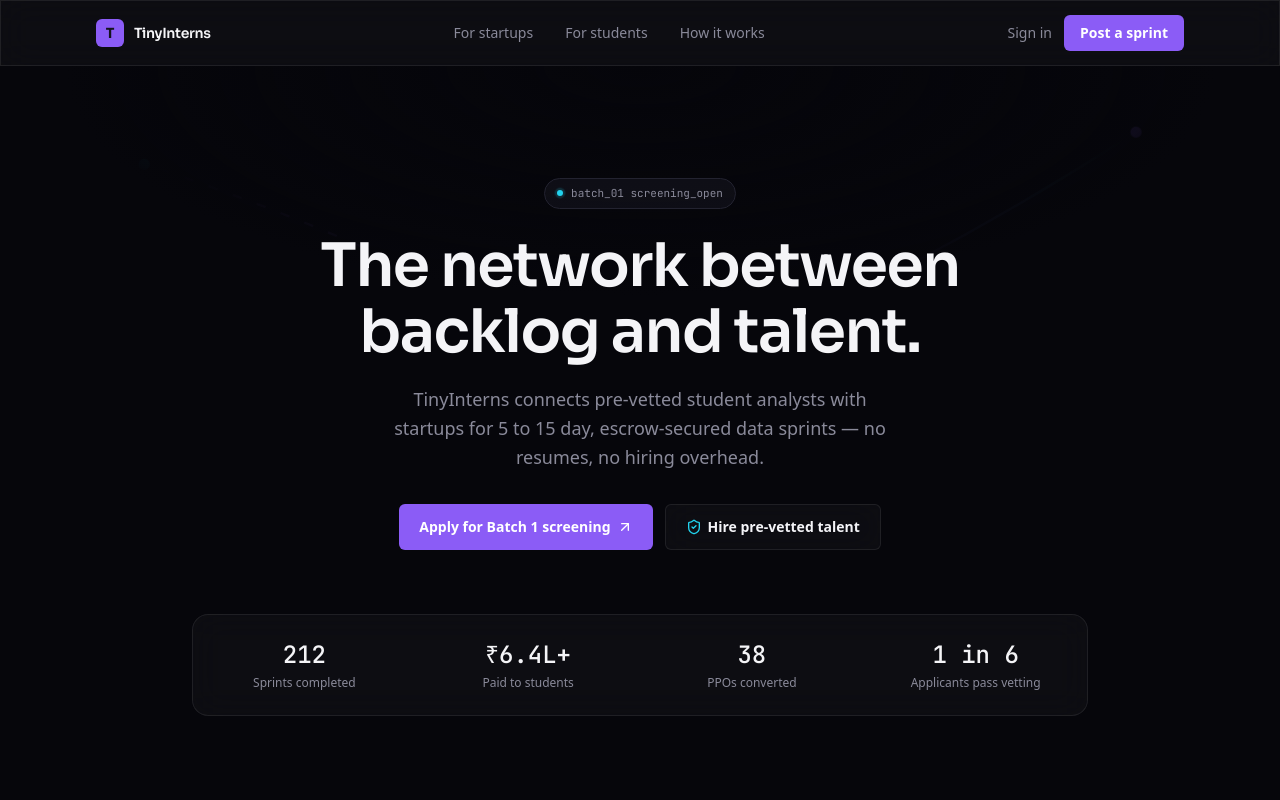
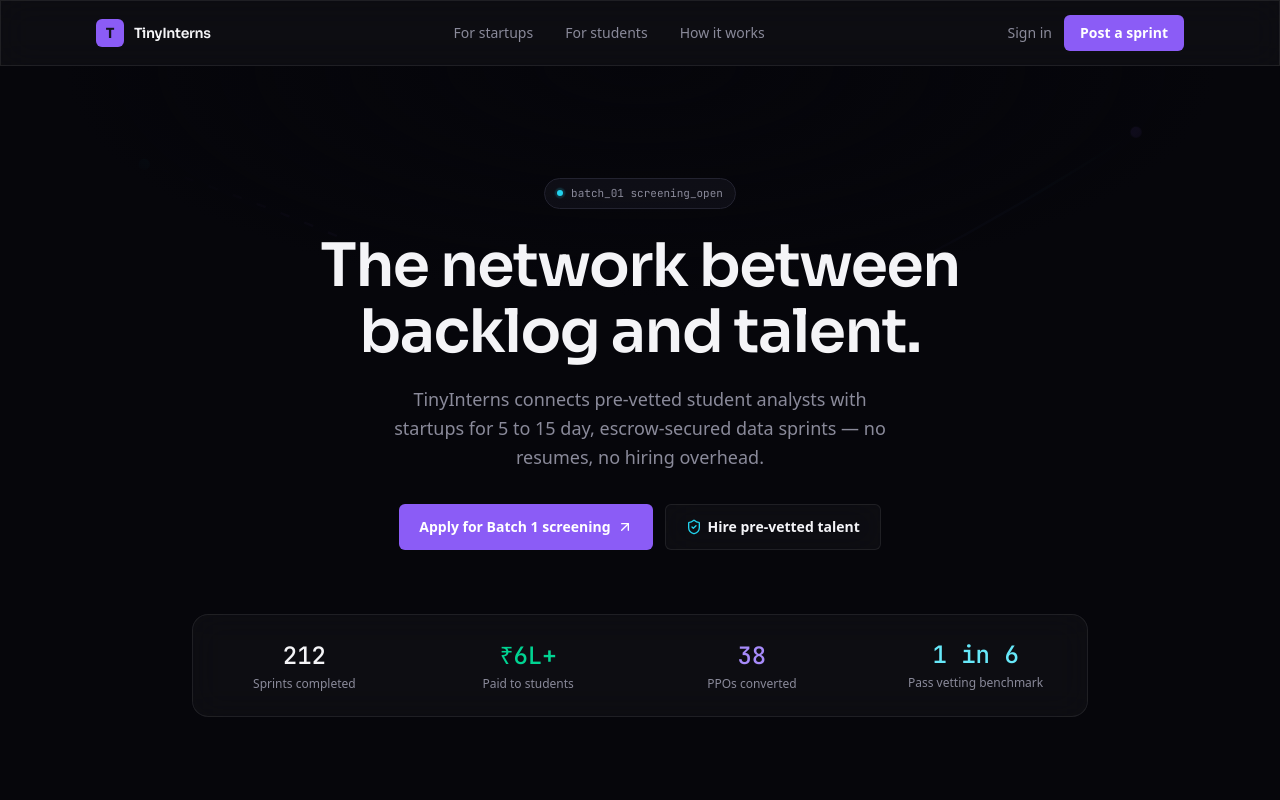
Before and after one commit to taruncal/tinyinterns-, a Next.js app: page / in a window 1280 px wide. Shown: the top 800 px of the page. Built offline with nearby package versions, Linux system fonts and the light colour scheme.

Commit message:
Update MetricsDock.tsx

```diff
--- a/components/MetricsDock.tsx
+++ b/components/MetricsDock.tsx
@@ -1,21 +1,71 @@
-const metrics = [
-  { value: "212", label: "Sprints completed" },
-  { value: "₹6.4L+", label: "Paid to students" },
-  { value: "38", label: "PPOs converted" },
-  { value: "1 in 6", label: "Applicants pass vetting" },
-];
+"use client";
+
+import { useEffect, useRef } from "react";
+import { motion, useInView, useMotionValue, useSpring } from "framer-motion";
+
+function AnimatedNumber({
+  value,
+  prefix = "",
+  suffix = "",
+}: {
+  value: number;
+  prefix?: string;
+  suffix?: string;
+}) {
+  const ref = useRef<HTMLSpanElement>(null);
+  const motionVal = useMotionValue(0);
+  const springVal = useSpring(motionVal, { damping: 35, stiffness: 90 });
+  const isInView = useInView(ref, { once: true, margin: "-40px" });
+
+  useEffect(() => {
+    if (isInView) {
+      motionVal.set(value);
+    }
+  }, [isInView, motionVal, value]);
+
+  useEffect(() => {
+    return springVal.on("change", (latest) => {
+      if (ref.current) {
+        ref.current.textContent = `${prefix}${Math.floor(latest)}${suffix}`;
+      }
+    });
+  }, [springVal, prefix, suffix]);
+
+  return <span ref={ref} className="font-mono">{`${prefix}0${suffix}`}</span>;
+}
 
 export default function MetricsDock() {
   return (
-    <div className="glass-panel mx-auto grid max-w-4xl grid-cols-2 gap-px overflow-hidden rounded-2xl sm:grid-cols-4">
-      {metrics.map((metric) => (
-        <div key={metric.label} className="px-5 py-5 text-center sm:px-6 sm:py-6">
-          <p className="font-mono text-xl font-medium text-ink-100 sm:text-2xl">
-            {metric.value}
+    <div className="mx-auto max-w-4xl">
+      <div className="glass-panel grid grid-cols-2 gap-px overflow-hidden rounded-2xl sm:grid-cols-4">
+        <div className="px-5 py-5 text-center sm:px-6 sm:py-6">
+          <p className="text-xl font-medium text-ink-100 sm:text-2xl">
+            <AnimatedNumber value={212} />
           </p>
-          <p className="mt-1 text-xs text-ink-500">{metric.label}</p>
+          <p className="mt-1 text-xs text-ink-500">Sprints completed</p>
         </div>
-      ))}
+
+        <div className="px-5 py-5 text-center sm:px-6 sm:py-6">
+          <p className="text-xl font-medium text-emerald-400 sm:text-2xl">
+            <AnimatedNumber value={6.4} prefix="₹" suffix="L+" />
+          </p>
+          <p className="mt-1 text-xs text-ink-500">Paid to students</p>
+        </div>
+
+        <div className="px-5 py-5 text-center sm:px-6 sm:py-6">
+          <p className="text-xl font-medium text-violet-400 sm:text-2xl">
+            <AnimatedNumber value={38} />
+          </p>
+          <p className="mt-1 text-xs text-ink-500">PPOs converted</p>
+        </div>
+
+        <div className="px-5 py-5 text-center sm:px-6 sm:py-6">
+          <p className="font-mono text-xl font-medium text-cyan-300 sm:text-2xl">
+            1 in 6
+          </p>
+          <p className="mt-1 text-xs text-ink-500">Pass vetting benchmark</p>
+        </div>
+      </div>
     </div>
   );
 }
```
